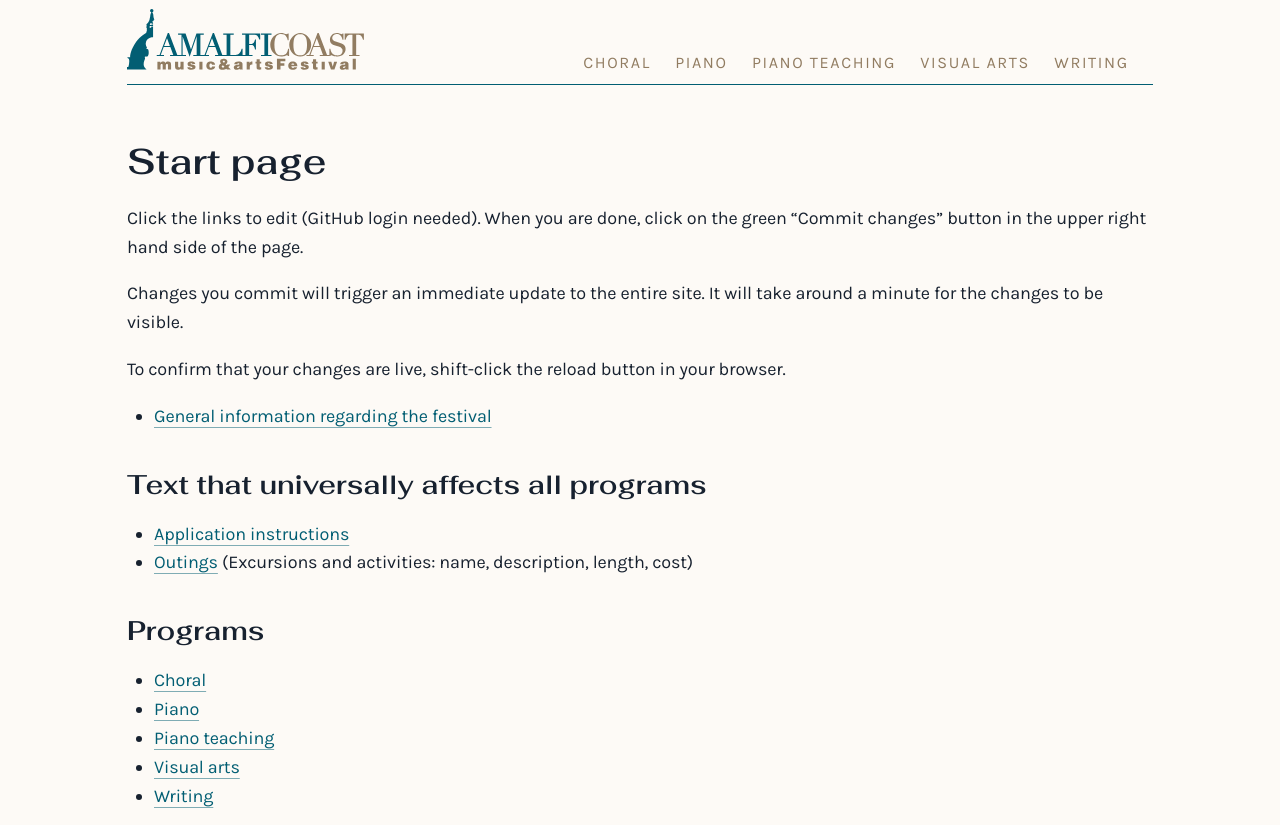
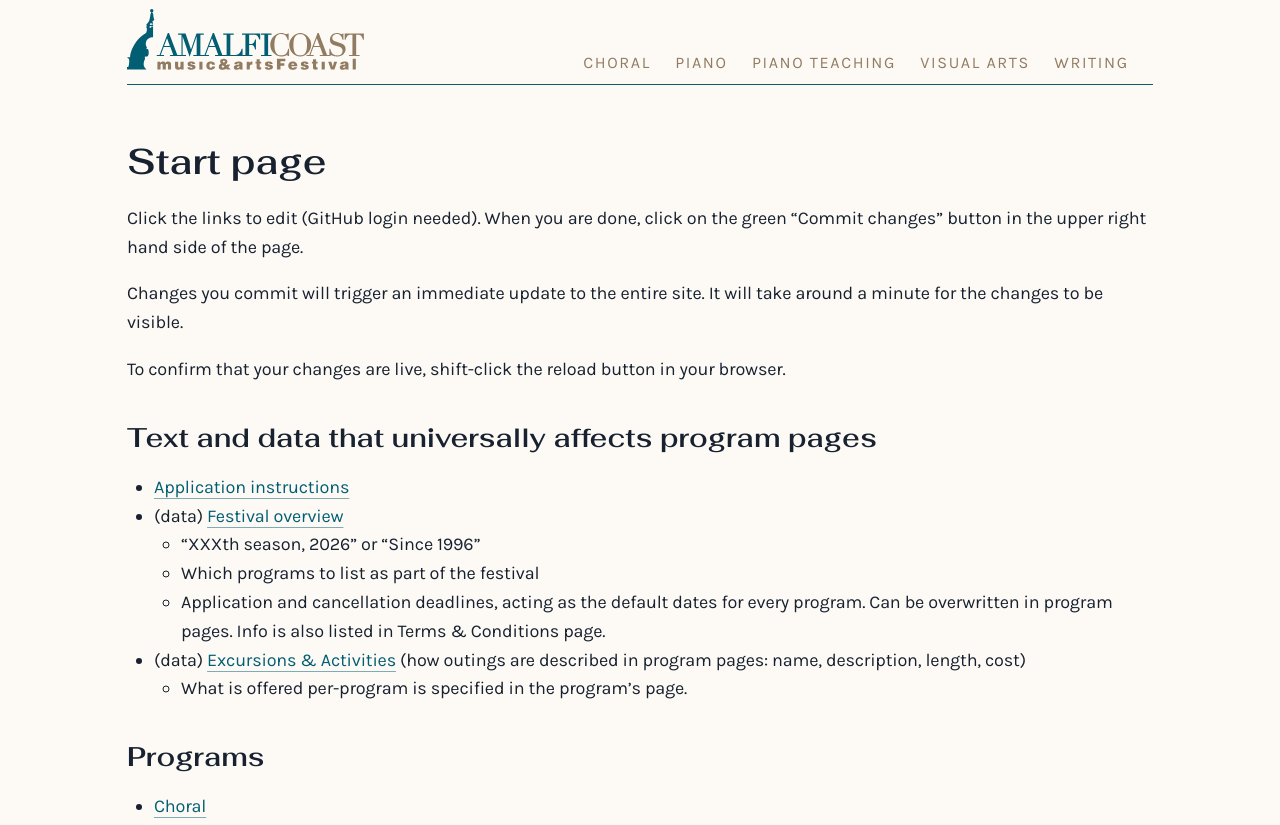
Before and after one commit to Amalfi-Festival/amalfi-festival-org, a Jekyll site: the page built from start.md, in a window 1280 px wide and 1400 px high. Shown: the top 825 px of the window. Built offline with Jekyll 4.4.1, drawn with Linux system fonts in a browser that asks for light colours; some of the changed text lies outside the part shown; grey boxes are pictures that could not be loaded.

Commit message:
Add more links to edit info in start page
Also, update some documentation

```diff
--- a/_data/outings.yaml
+++ b/_data/outings.yaml
@@ -1,13 +1,12 @@
 ### Contains all optional activities and excursions for all participants of
-### the festival.
+### the festival. This information is listed in the application pages of all programs.
 ###
 ### Each outing listed under |activities| or |excursions| uses a name which is referenced elsewhere
 ### as the |outing-slug|.
 ###
 ### name: Human-readable name for the outing.
 ### cost: Cost of outing for all programs. Can be overridden on a per-program basis.
-### description: Text is formatted as Markup.
-### localizations: Localizations for the same data.
+### description: Text is formatted as Markdown.
 excursions:
     ravello:
         name: Ravello
--- a/start.md
+++ b/start.md
@@ -3,6 +3,8 @@
 title: Start Page
 sitemap: false
 ---
+
+{%- assign gh = "https://github.com/Amalfi-Festival/amalfi-festival-org/edit/main/" %}
 
 # Start page
 
@@ -12,18 +14,29 @@
 
 To confirm that your changes are live, shift-click the reload button in your browser.
 
-* [General information regarding the festival](https://github.com/Amalfi-Festival/amalfi-festival-org/edit/main/_data/festival.yaml){:target="_blank"}
+## Text and data that universally affects program pages
 
-
-## Text that universally affects all programs
-
-* [Application instructions](https://github.com/Amalfi-Festival/amalfi-festival-org/edit/main/_includes/application-instructions.md){:target="_blank"}
-* [Outings](https://github.com/Amalfi-Festival/amalfi-festival-org/edit/main/_data/outings.yaml){:target="_blank"} (Excursions and activities: name, description, length, cost)
+* [Application instructions]({{ gh }}_includes/application-instructions.md){:target="_blank"}
+* (data) [Festival overview]({{ gh }}_data/festival.yaml){:target="_blank"}
+    * "XXXth season, 2026" or "Since 1996"
+    * Which programs to list as part of the festival
+    * Application and cancellation deadlines, acting as the default dates for every program. Can be overwritten in program pages. Info is also listed in Terms & Conditions page.
+* (data) [Excursions & Activities]({{ gh }}_data/outings.yaml){:target="_blank"} (how outings are described in program pages: name, description, length, cost)
+    * What is offered per-program is specified in the program's page.
 
 ## Programs
 
-* [Choral](https://github.com/Amalfi-Festival/amalfi-festival-org/edit/main/_programs/choral.md){:target="_blank"}
-* [Piano](https://github.com/Amalfi-Festival/amalfi-festival-org/edit/main/_programs/piano.md){:target="_blank"}
-* [Piano teaching](https://github.com/Amalfi-Festival/amalfi-festival-org/edit/main/_programs/piano-teaching.md){:target="_blank"}
-* [Visual arts](https://github.com/Amalfi-Festival/amalfi-festival-org/edit/main/_programs/visual-arts.md){:target="_blank"}
-* [Writing](https://github.com/Amalfi-Festival/amalfi-festival-org/edit/main/_programs/writing.md){:target="_blank"}
+* [Choral]({{ gh }}_programs/choral.md){:target="_blank"}
+* [Piano]({{ gh }}_programs/piano.md){:target="_blank"}
+* [Piano teaching]({{ gh }}_programs/piano-teaching.md){:target="_blank"}
+* [Visual arts]({{ gh }}_programs/visual-arts.md){:target="_blank"}
+* [Writing]({{ gh }}_programs/writing.md){:target="_blank"}
+
+## Other Pages
+
+* [Excursions & Activities]({{ gh }}excursions-and-activities.md){:target="_blank"} ("travel brochure" describing all outings)
+* [FAQ]({{ gh }}faq.md){:target="_blank"}
+* [Getting Here]({{ gh }}getting-here.md){:target="_blank"}
+* (data) [Staff]({{ gh }}_data/staff.yaml){:target="_blank"} (List of personnel, titles, headshots)
+* [Support Us]({{ gh }}donations.md){:target="_blank"}
+* [Terms & Conditions]({{ gh }}terms-and-conditions.md){:target="_blank"}
```
